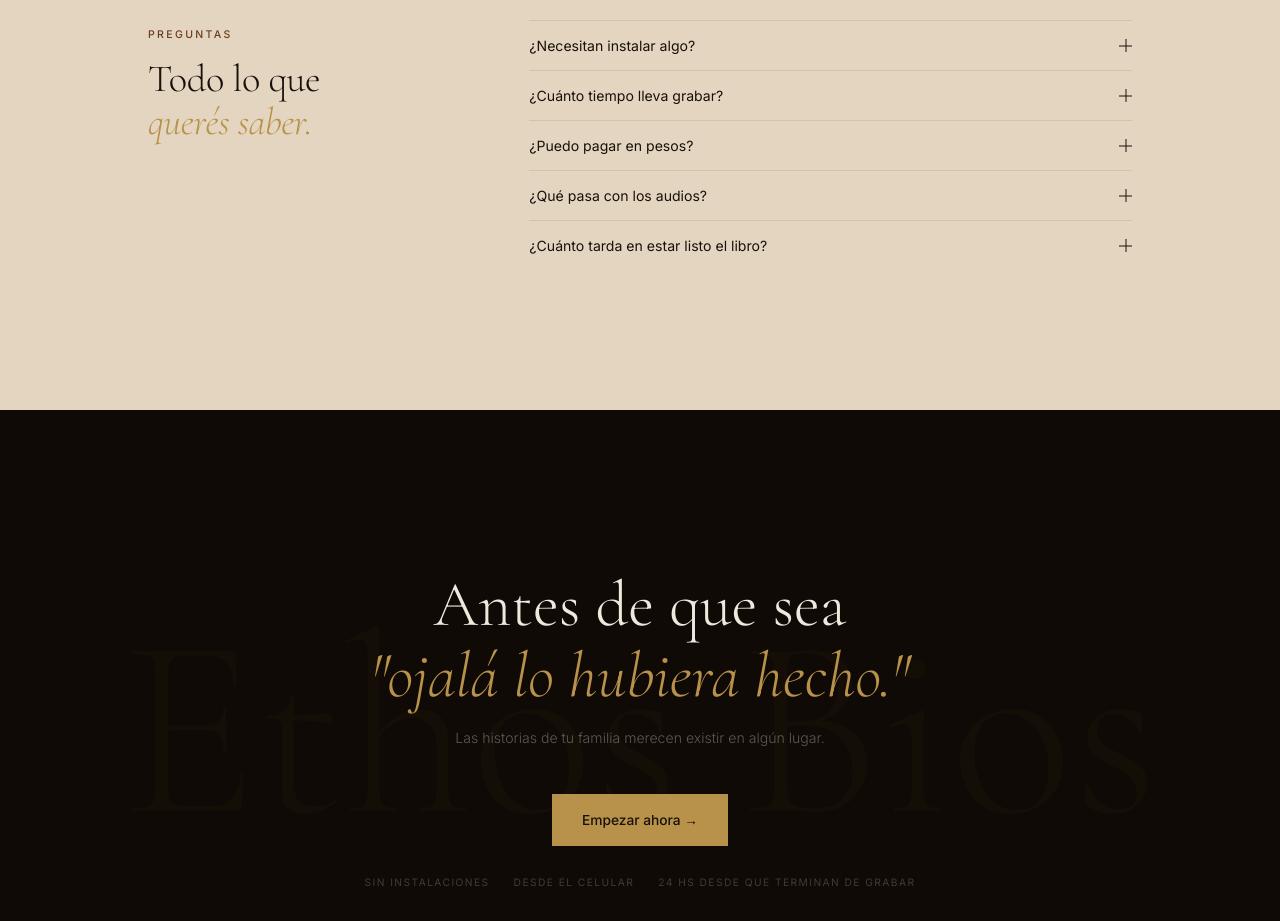
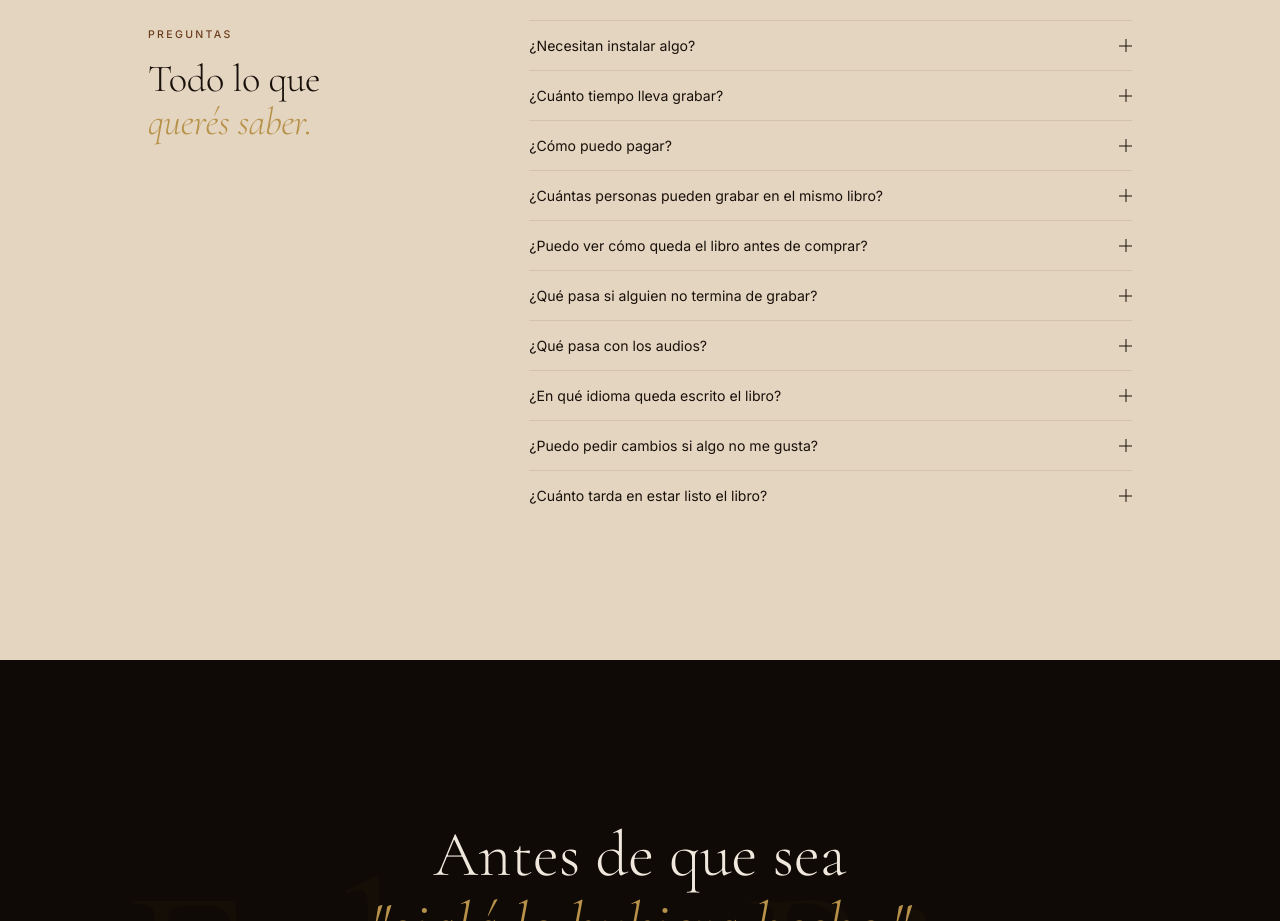
Before and after one commit to FedeGiacomozzi/Familia-marino-saraniti, a plain HTML site: page index.html in a window 1280 px wide. Shown: the part 8100-9021 px from the top of the page. Drawn offline with nearby package versions, Linux system fonts and the light colour scheme.

Commit message:
feat: FAQ - reemplazar preguntas de pago + agregar 6 preguntas nuevas

```diff
--- a/index.html
+++ b/index.html
@@ -950,8 +950,13 @@ footer{background:var(--ink2);border-top:1px solid rgba(184,146,74,.08);padding:
       <div class="r d2">
         <div class="fitem"><button class="fq" onclick="faq(this)">¿Necesitan instalar algo?<span class="ficon"></span></button><div class="fa"><div class="fa-in">No. Cada integrante recibe un link, lo abre desde el celular y graba. Sin app, sin registro.</div></div></div>
         <div class="fitem"><button class="fq" onclick="faq(this)">¿Cuánto tiempo lleva grabar?<span class="ficon"></span></button><div class="fa"><div class="fa-in">Entre 20 y 40 minutos por persona. Se puede hacer en varias sesiones, no hace falta hacerlo de una.</div></div></div>
-        <div class="fitem"><button class="fq" onclick="faq(this)">¿Puedo pagar en pesos?<span class="ficon"></span></button><div class="fa"><div class="fa-in">Sí, con Mercado Pago. También aceptamos tarjetas internacionales vía Stripe.</div></div></div>
+        <div class="fitem"><button class="fq" onclick="faq(this)">¿Cómo puedo pagar?<span class="ficon"></span></button><div class="fa"><div class="fa-in">Aceptamos tarjetas de crédito y débito internacionales, y medios de pago locales según tu país, a través de Hotmart. El proceso es 100% seguro.</div></div></div>
+        <div class="fitem"><button class="fq" onclick="faq(this)">¿Cuántas personas pueden grabar en el mismo libro?<span class="ficon"></span></button><div class="fa"><div class="fa-in">Las que quieras. Cada integrante recibe su propio link y graba desde su celular cuando pueda. El libro incorpora a todos.</div></div></div>
+        <div class="fitem"><button class="fq" onclick="faq(this)">¿Puedo ver cómo queda el libro antes de comprar?<span class="ficon"></span></button><div class="fa"><div class="fa-in">Sí. En nuestra web tenés ejemplos de páginas reales para que veas el diseño y la calidad antes de decidir.</div></div></div>
+        <div class="fitem"><button class="fq" onclick="faq(this)">¿Qué pasa si alguien no termina de grabar?<span class="ficon"></span></button><div class="fa"><div class="fa-in">No hay problema. El libro se genera cuando todos los integrantes terminan. Podés hacer seguimiento desde tu panel personal y recordarles cuando quieras.</div></div></div>
         <div class="fitem"><button class="fq" onclick="faq(this)">¿Qué pasa con los audios?<span class="ficon"></span></button><div class="fa"><div class="fa-in">Solo se usan para generar el libro. Los eliminamos a los 90 días de la entrega.</div></div></div>
+        <div class="fitem"><button class="fq" onclick="faq(this)">¿En qué idioma queda escrito el libro?<span class="ficon"></span></button><div class="fa"><div class="fa-in">En español, pero no un español genérico. El libro respeta la procedencia de cada integrante — si tu abuela es venezolana, suena venezolana. Si es rioplatense, suena rioplatense. El editor preserva sus modismos, su vocabulario y su forma de contar las cosas. Eso es parte de lo que hace único a cada libro.</div></div></div>
+        <div class="fitem"><button class="fq" onclick="faq(this)">¿Puedo pedir cambios si algo no me gusta?<span class="ficon"></span></button><div class="fa"><div class="fa-in">Sí. Si al recibir el libro hay algo que no te convence, nos escribís y lo revisamos.</div></div></div>
         <div class="fitem"><button class="fq" onclick="faq(this)">¿Cuánto tarda en estar listo el libro?<span class="ficon"></span></button><div class="fa"><div class="fa-in">El tiempo depende de cuándo graban los integrantes de tu familia. Una vez que todos terminan de responder las 16 preguntas, el libro se genera automáticamente. En menos de 24 hs lo tenés en tu casilla. Podés seguir el progreso en tiempo real desde tu panel personal.</div></div></div>
       </div>
     </div>
```
